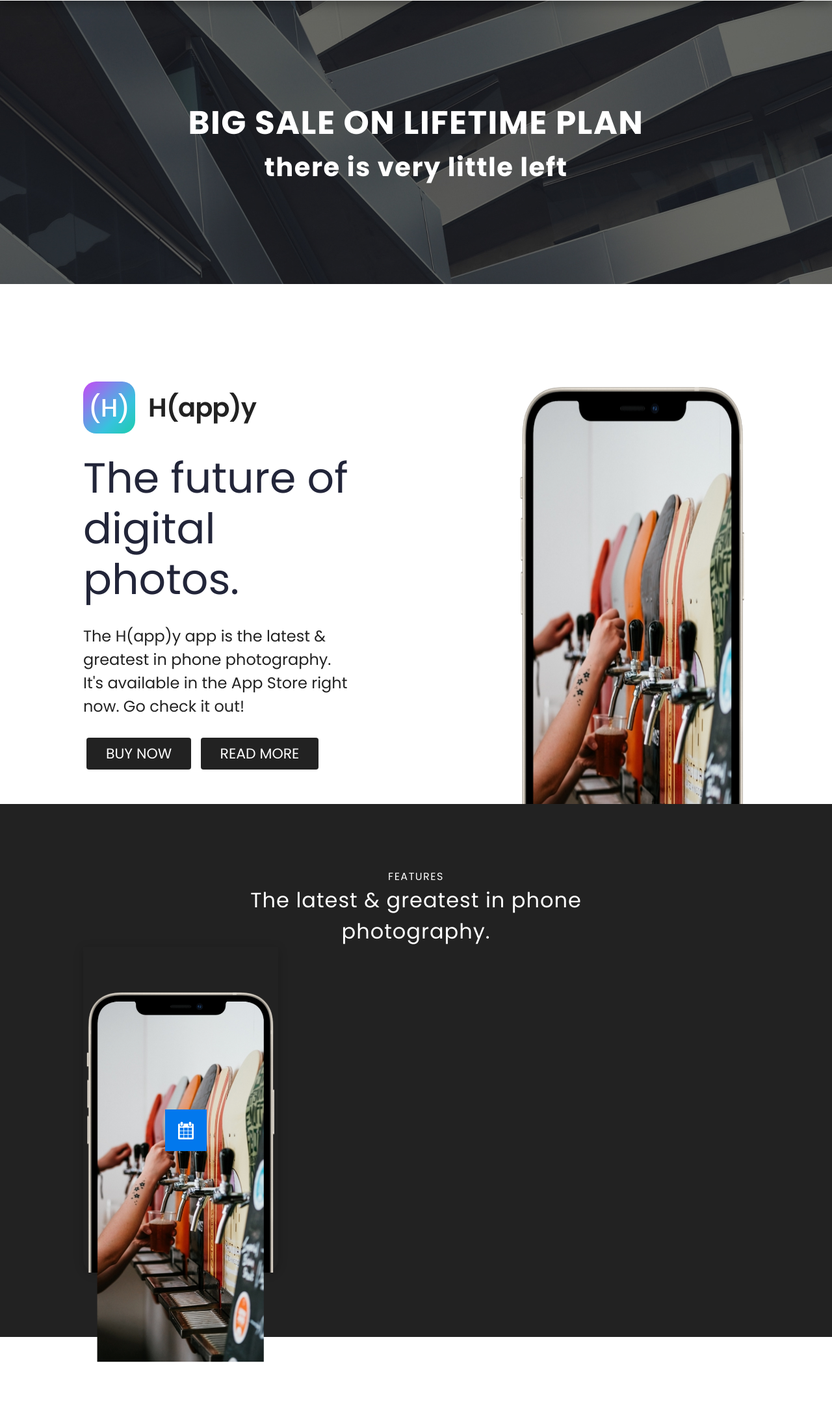
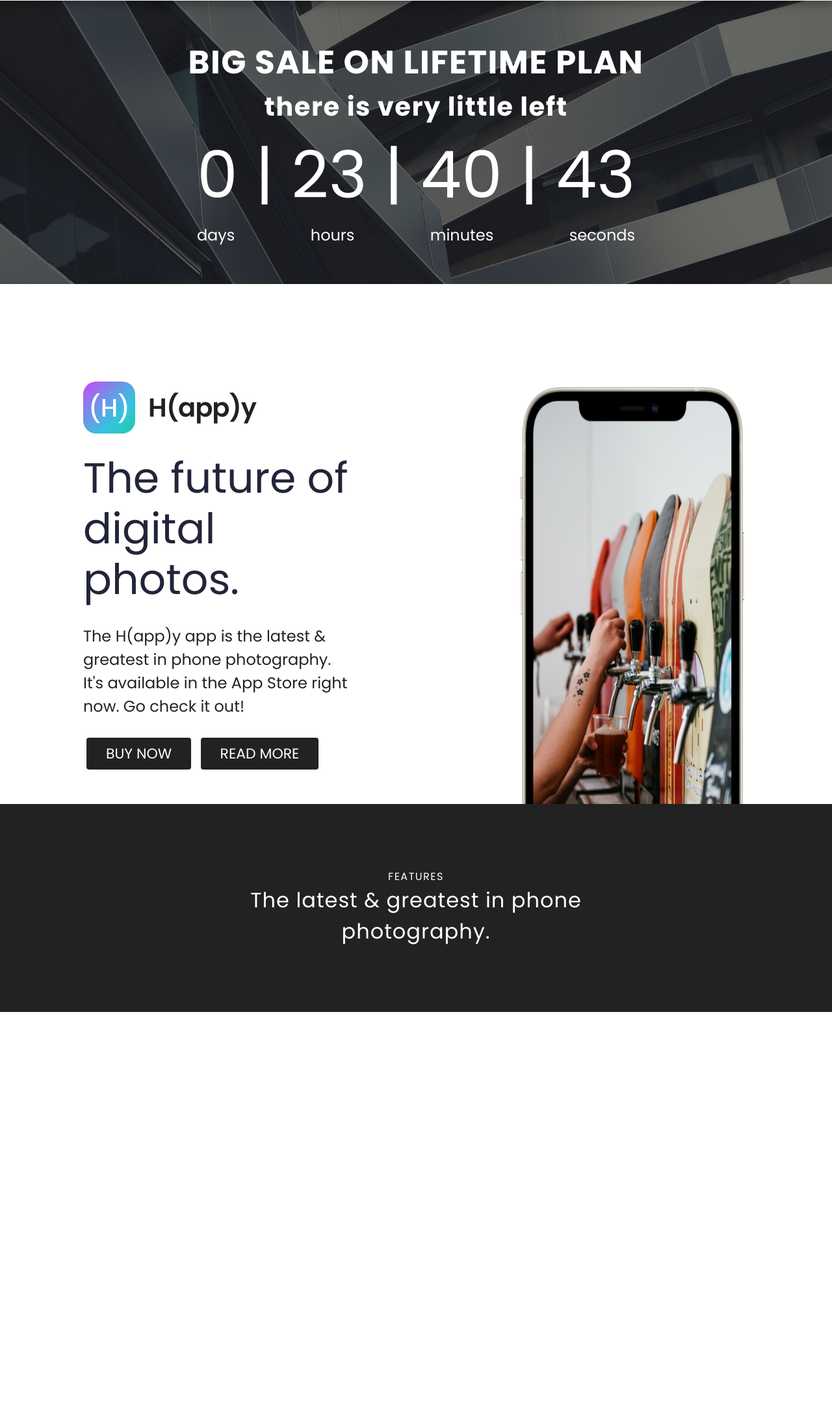
Before and after one commit to osakaii/first-module, a plain HTML site: page index.html in a window 1280 px wide. Shown: the part 89-2263 px from the top of the page at 65% size. After the commit the page ends 1646 px from the top, so only its background shows below. Drawn offline with Linux system fonts and the light colour scheme.

Commit message:
added timer, reconstructed css files

```diff
--- a/index.html
+++ b/index.html
@@ -5,7 +5,9 @@
     <meta http-equiv="X-UA-Compatible" content="IE=edge" />
     <meta name="viewport" content="width=device-width, initial-scale=1.0" />
     <link rel="stylesheet" href="./styles/main.css" />
-    <link rel="stylesheet" href="./styles/index.css" />
+    <link rel="stylesheet" href="./styles/reset.css" />
+    <script src="./javaScript/config.js" type="module" defer></script>
+    <script src="./javaScript/main.js" type="module" defer></script>
     <title>Happy</title>
   </head>
   <body>
@@ -27,7 +29,15 @@
     <section class="timerSection container">
         <h1>BIG SALE ON LIFETIME PLAN</h1>
         <h2>there is very little left</h2>
-        <div id="timer"></div>
+        <div class="timerSection__timerWrapper" >
+          <div id="timer"></div>
+          <div class="timerSection__times">
+            <p>days</p>
+            <p>hours</p>
+            <p>minutes</p>
+            <p>seconds</p>
+          </div>
+        </div>
     </section>
     <section class="introSection container">
         <div class="introSection__main">
@@ -44,21 +54,14 @@
         </div>
         <img src="./assets/s3_phone.png" alt="">
     </section>
-    <section class="featuresSection container">
+    <section class="features container">
       <p>Features</p>
       <h1> The latest & greatest in phone <br> photography.</h1>
-      <div class="featuresSection__item__wrapper">
-        <div class="featuresSection__item">
-          <div class="featuresSection_centralImg"><img src="./assets/Shape.png" alt=""></div>
-          <img src="./assets/s3_phone.png" alt="">
-          <div class="featuresSectionn__item__text">
-            <p>Calendar view</p>
-            <p>Lorem ipsum dolor sit amet, consectetur adipiscing elit. Nullam scelerisque aliquam odio et faucibus.</p>
-          </div>
-        </div>
+      <div class="features__item">
+
       </div>
     </section>
+
     <footer id="footer"></footer>
-    <script src="./javaScript/main.js"></script>
   </body>
 </html>
--- a/javaScript/config.js
+++ b/javaScript/config.js
@@ -1,4 +1,4 @@
 
-export const data = {
-    time: '2024-03-19'
+export const DATA = {
+    time: '16.05.2022 15:48'
 }
--- a/javaScript/main.js
+++ b/javaScript/main.js
@@ -1,12 +1,33 @@
 
-// const header = document.querySelector('#header')
+import { DATA } from "./config.js";
 
-// const scrollFunc = () =>{
-//     if (document.body.scrollTop > 500 || document.documentElement.scrollTop > 500) {
-//         header.style.background = "rgba(0, 0, 0, 0.7)";
-//         header.style.color
-//       } else {
-//         header.style.background = "white";
-//       }
-// }
-// window.onscroll = function(){ scrollFunc() }
+const timerDiv = document.getElementById('timer')
+const timerSection__times = document.querySelector('.timerSection__times')
+
+const [day, month, yearTime] = DATA.time.split('.')
+const [year, time] = yearTime.split(' ')
+const [hours, minutes] = time.split(':')
+
+const endDate = new Date( +year, month-1, +day, hours, minutes).getTime()
+
+const drawTime = ( day, hours, minutes, sec) =>{
+    timerDiv.innerHTML = [ day, hours, minutes, sec].join(' | ')
+}
+
+let interval = setInterval(()=>{
+    let nowDate = new Date().getTime()
+    if( endDate > nowDate){
+        let leftDate = (endDate - nowDate)
+        let days = Math.floor(leftDate / (1000 * 60 * 60 * 24));
+        let hours = Math.floor((leftDate % (1000 * 60 * 60 * 24)) / (1000 * 60 * 60));
+        hours < 10 && hours > 0 ? hours = `0${hours}`: null
+        let minutes = Math.floor((leftDate % (1000 * 60 * 60)) / (1000 * 60));
+        minutes < 10 && minutes > 0 ? minutes = `0${minutes}`: null
+        let seconds = Math.floor((leftDate % (1000 * 60)) / 1000);
+        seconds < 10 && seconds > 0 ? seconds = `0${seconds}`: null
+        drawTime( days, hours, minutes, seconds )
+    }else{
+        console.log('invalid date')
+        clearInterval(interval)
+    }
+}, 1000)
--- /dev/null
+++ b/styles/blocks/features.css
@@ -0,0 +1,20 @@
+
+
+.features {
+    position: relative;
+    z-index: 100;
+    background-color: #222222;
+    text-align: center;
+    color: white;
+    padding: 100px 10% !important;
+  }
+  .features p{
+    text-transform: uppercase;
+    font-size: 16px;
+    letter-spacing: 1.5px;
+  }
+  .features h1{
+    font-size: 32px;
+    font-weight: 400;
+    letter-spacing: 1px;
+  }
--- a/styles/main.css
+++ b/styles/main.css
@@ -1,3 +1,6 @@
+
+@import url(./blocks/features.css);
+
 /* header */
 
 #header {
@@ -75,7 +78,19 @@
   font-size: 40px;
   letter-spacing: 1.5px;
 }
-
+#timer{
+  color: #FFFFFF;
+  font-size: 100px ;
+}
+.timerSection__times{
+  width: 100%;
+  display: flex;
+  justify-content: space-between;
+}
+.timerSection__times p{
+  color: #FFFFFF;
+  font-size: 24px;
+}
 /* section2 */
 
 .introSection {
@@ -123,50 +138,3 @@
   z-index: 1;
   width: 35%;
 }
-
-/* section3 */
-
-.featuresSection {
-  position: relative;
-  z-index: 100;
-  background-color: #222222;
-  text-align: center;
-  color: white;
-  padding: 100px 10% !important;
-}
-.featuresSection p{
-  text-transform: uppercase;
-  font-size: 16px;
-  letter-spacing: 1.5px;
-}
-.featuresSection h1{
-  font-size: 32px;
-  font-weight: 400;
-  letter-spacing: 1px;
-}
-.featuresSection__item {
-  z-index: 10;
-  width: 300px;
-  height: 500px;
-  box-shadow: 0px 3px 15px rgba(0, 0, 0, 0.2);
-  border-radius: 0px 0px 20px 20px;
-}
-.featuresSection__item__text {
-  background: #f2f2f2;
-}
-.featuresSection_centralImg{
-  background: #0278ED;
-  width: 64px;
-  height: 64px;
-  display: flex;
-  justify-content: center;
-  align-items: center;
-  position: relative;
-  top: 50%;
-  left:calc(50% - 24px);
-  z-index: 50;
-}
-.featuresSection_centralImg img{
-  width: 24px;
-  height: 27px;
-}
```
Also changed, not shown: styles/reset.css (renamed from styles/index.css), 2 other files.
